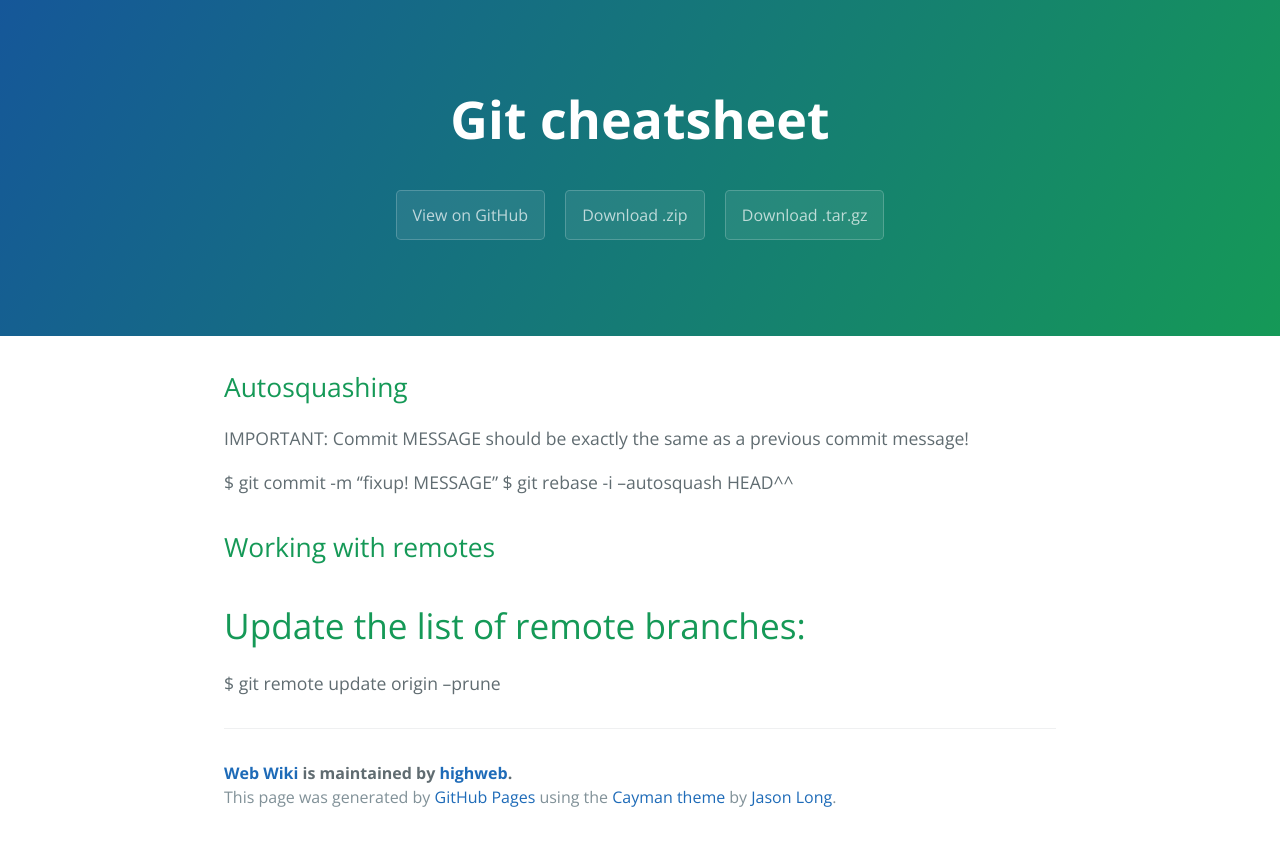
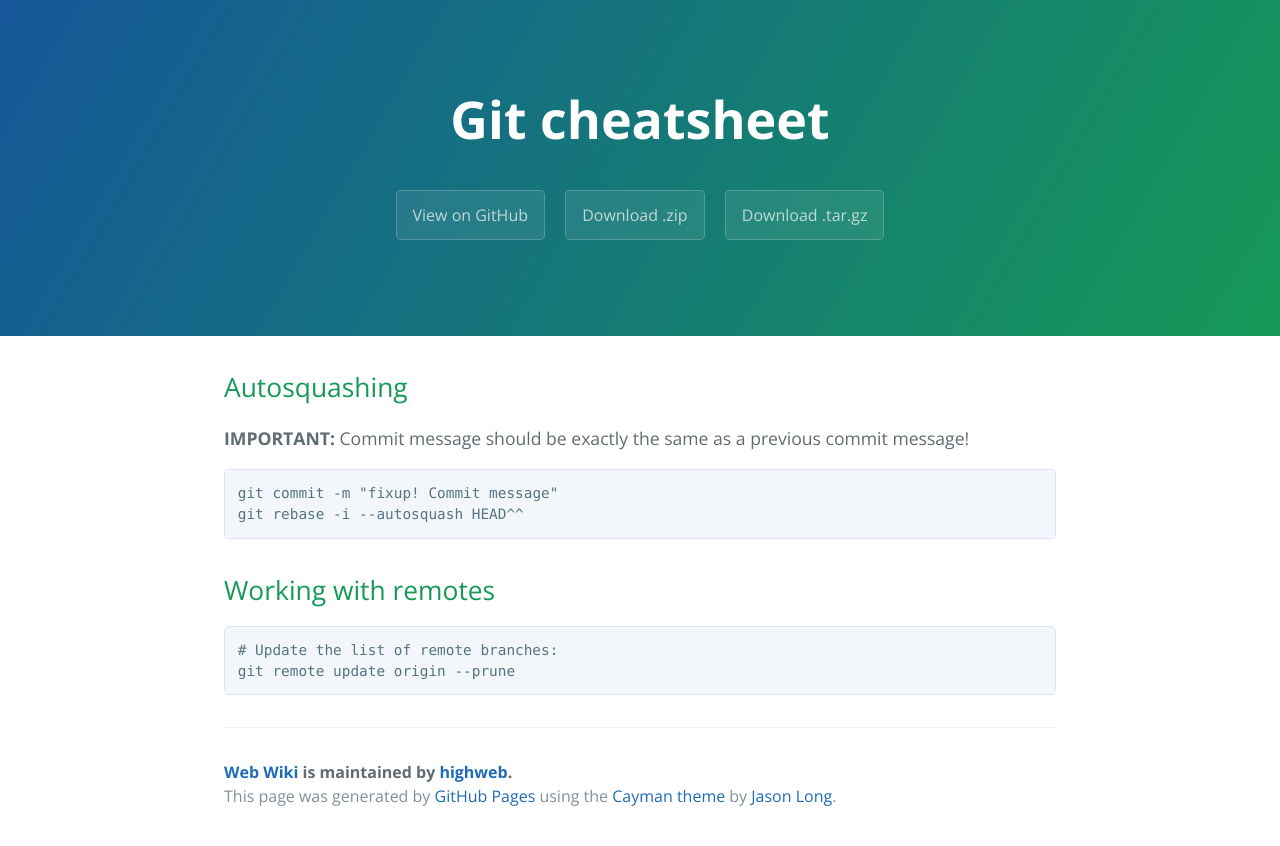
Before and after one commit to highweb/web-wiki, a Jekyll site: the page built from git.md, in a window 1280 px wide. Shown: the top 846 px of the page. Built offline with Jekyll 4.4.1, drawn with Linux system fonts in a browser that asks for light colours.

Commit message:
Update git.md

````diff
--- a/git.md
+++ b/git.md
@@ -6,13 +6,14 @@ title: Git cheatsheet
 
 ## Autosquashing
 
-IMPORTANT: Commit MESSAGE should be exactly the same as a previous commit message!
-
-$ git commit -m "fixup! MESSAGE"
-$ git rebase -i --autosquash HEAD^^
-
+**IMPORTANT:** Commit message should be exactly the same as a previous commit message!
+```sh
+git commit -m "fixup! Commit message"
+git rebase -i --autosquash HEAD^^
+```
 
 ## Working with remotes
-
+```sh
 # Update the list of remote branches:
-$ git remote update origin --prune
+git remote update origin --prune
+```
````
